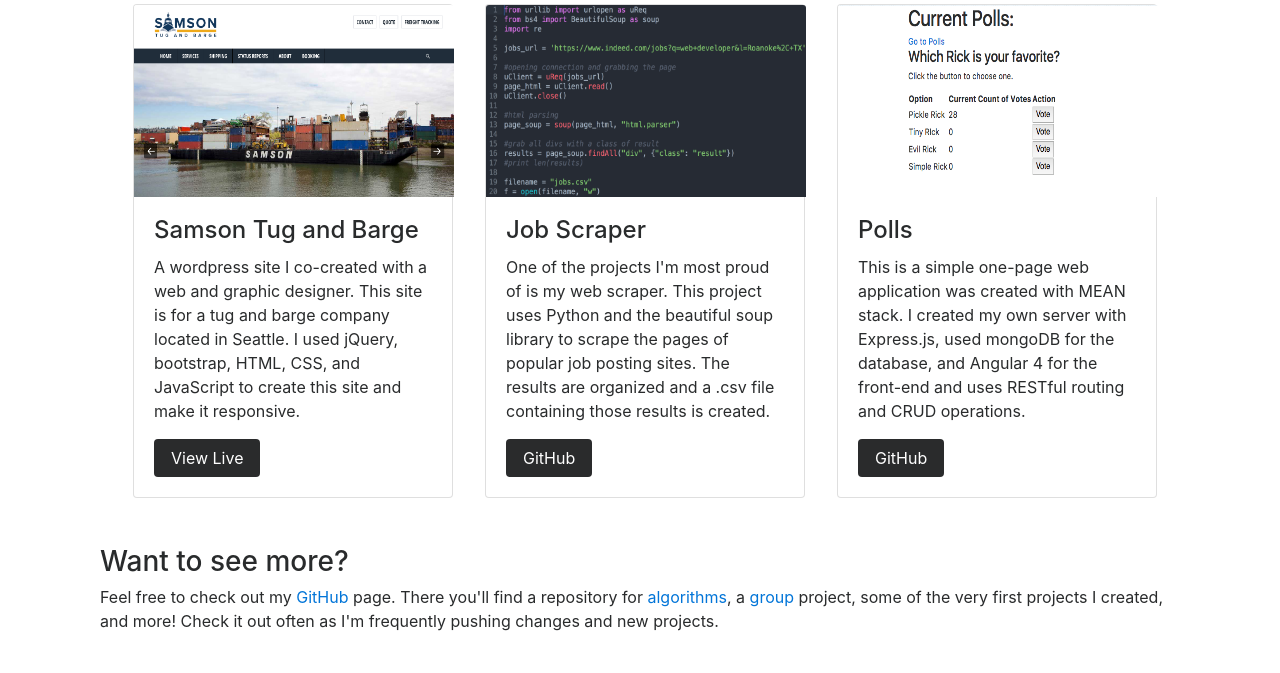
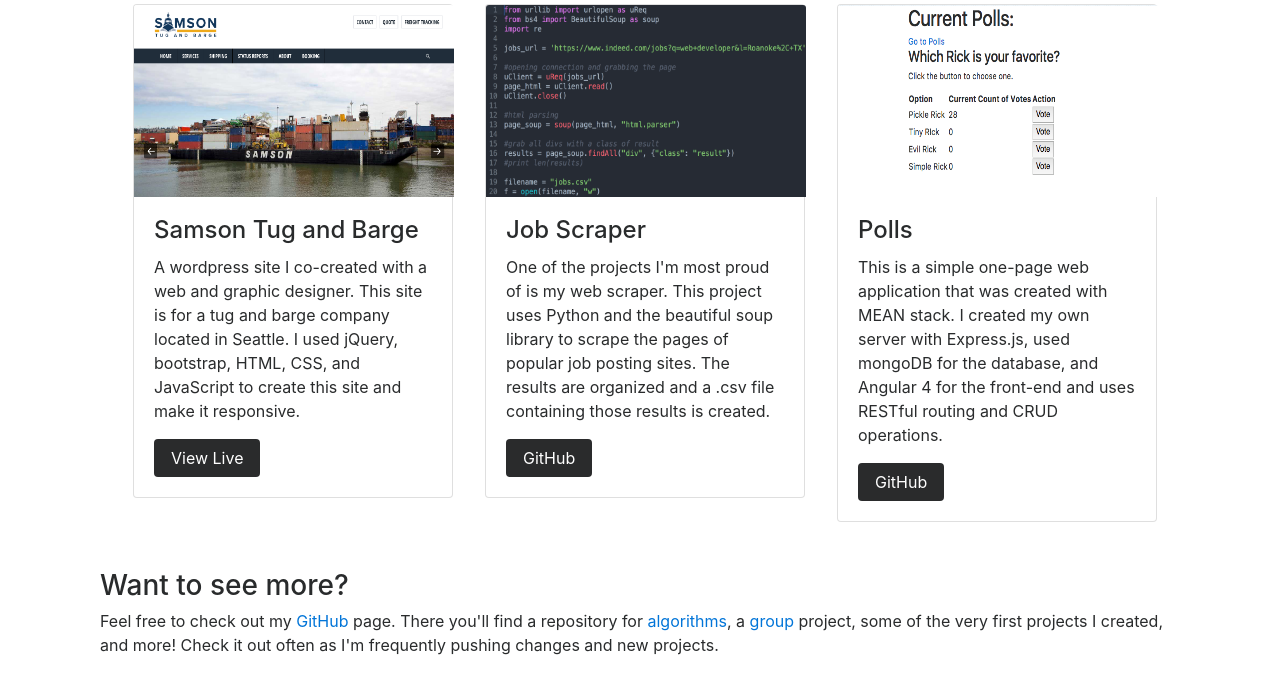
Before and after one commit to charissayj/portfolio, a Flask app: page /projects in a window 1280 px wide. Shown: the part 400-1073 px from the top of the page. Before the commit the page ends 1031 px from the top, so only its background shows below. Run offline with Flask 2, Linux system fonts and the light colour scheme; some libraries are stand-ins or nearby versions.

Commit message:
Fixed spelling mistakes

```diff
--- a/templates/about-charissa.html
+++ b/templates/about-charissa.html
@@ -11,7 +11,7 @@
 					<div class="col-md-6 whoAmI">
 						<h1>So, Who Am I?</h1>
 						<p>I am a full-stack web developer with experience in Ruby on Rails, Python with Flask and Django, and MEAN. I learned many of my technical skills from Coding Dojo in Dallas. Coding Dojo is an immersive 14-week coding boot camp that teaches students the languages and tools they need to know to create websites from the front end to the back end. Prior to Coding Dojo, I completed over 140 credit hours at DeVry University and American Military University where I initially sought a degree in Biomedical Sciences but later switched to Computer Information Systems.</p>
-						<p><span>Why the switch?</span> For the past eight years, I have served in the US military as a medic. It was a great job, I meant plenty of great people, and learned a lot. As my time in the military drew to an end I knew that it was time for me to move on from the medical field and pursue a career that I was more passionate about. Enter software development. I always enjoyed things like solving puzzles and building things, but I had never considered that I could have a career doing basically those things. Once I learned more about software and web development and realized that I could have a challenging and fulfilling career building (and sometimes breaking) software and websites I knew I had found my passion. Even in my free time, you can find me writing code!</p>
+						<p><span>Why the switch?</span> For the past eight years, I have served in the US military as a medic. It was a great job, I met plenty of great people, and learned a lot. As my time in the military drew to an end I knew that it was time for me to move on from the medical field and pursue a career that I was more passionate about. Enter software development. I always enjoyed things like solving puzzles and building things, but I had never considered that I could have a career doing basically those things. Once I learned more about software and web development and realized that I could have a challenging and fulfilling career building (and sometimes breaking) software and websites I knew I had found my passion. Even in my free time, you can find me writing code!</p>
 					</div>
 					<div class="col-md-6">
 						<div id="carouselControls" class="carousel slide container-fluid" data-ride="carousel">
--- a/templates/projects.html
+++ b/templates/projects.html
@@ -40,7 +40,7 @@
 							<img id="polls" class="card-img-top" src="{{url_for('static', filename='img/polls.png')}}"/>
 							<div class="card-block">
 								<h4 class="card-title">Polls</h4>
-								<p class="card-text">This is a simple one-page web application was created with MEAN stack. I created my own server with Express.js, used mongoDB for the database, and Angular 4 for the front-end and uses RESTful routing and CRUD operations.</p>
+								<p class="card-text">This is a simple one-page web application that was created with MEAN stack. I created my own server with Express.js, used mongoDB for the database, and Angular 4 for the front-end and uses RESTful routing and CRUD operations.</p>
 								<a class="btn" href="https://github.com/charissayj/polls">GitHub</a>
 							</div>
 						</div>
```
